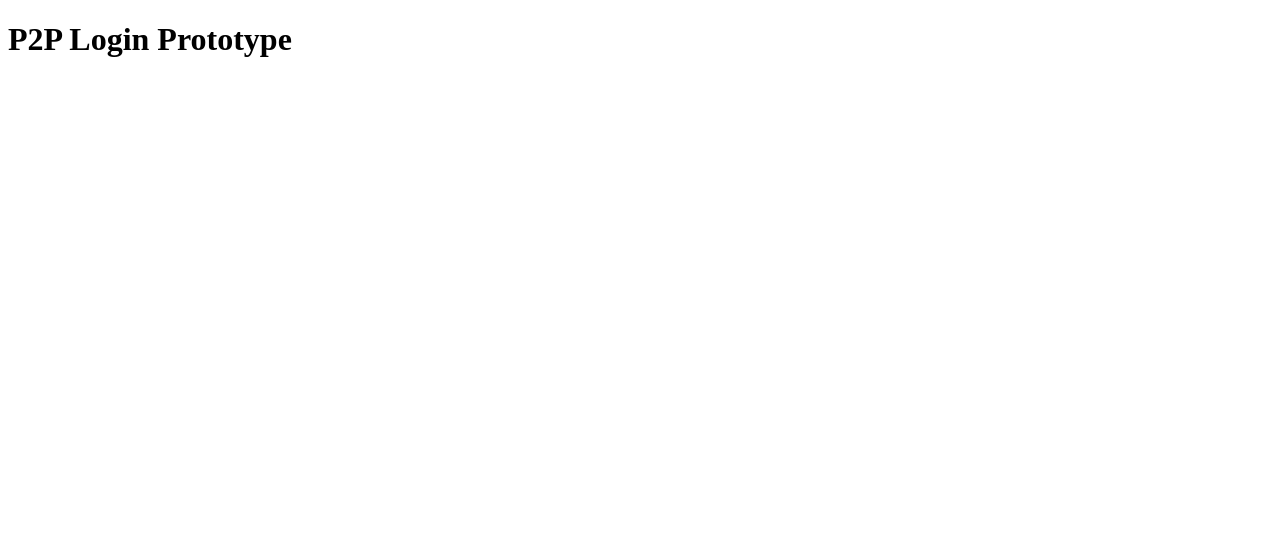
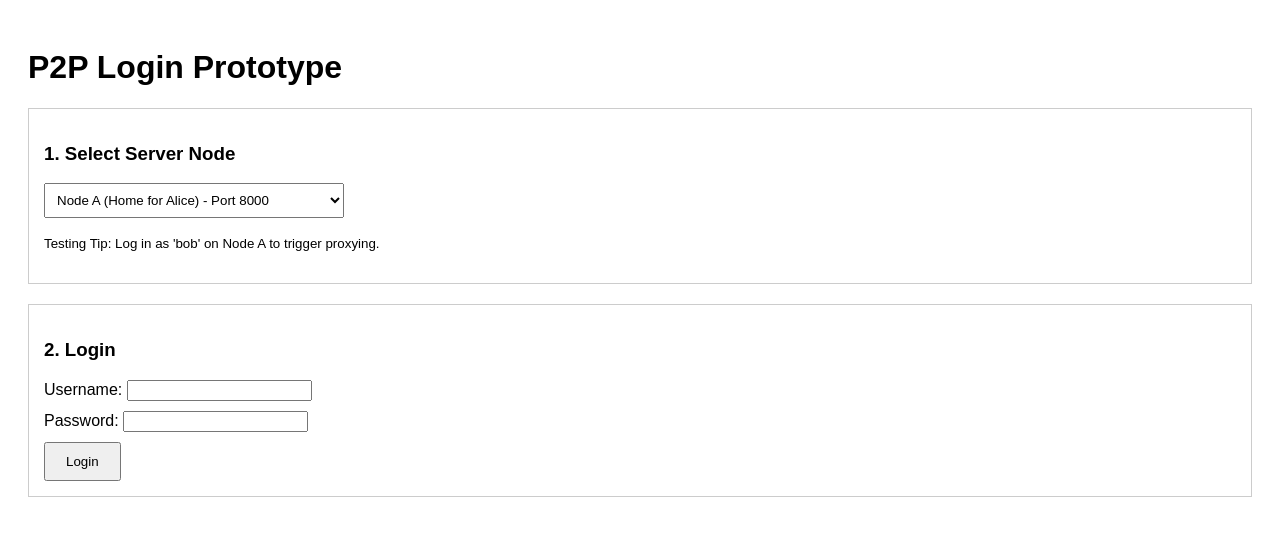
Before and after one commit to CS3450-Team-3/Sprint-2-Prototype, a React (Vite) app in the folder frontend/: page / in a window 1280 px wide. Shown: the top 536 px of the page. Built offline with nearby package versions, Linux system fonts and the light colour scheme; the HTML template or start-up script is replaced by a standard one.

Commit message:
feat(p2p): Implement React frontend with node selection and login logic

```diff
--- a/frontend/src/App.tsx
+++ b/frontend/src/App.tsx
@@ -1,9 +1,111 @@
-import React from 'react'
+import React, { useState } from 'react'
+
+interface LoginResponse {
+  token: string
+  home_node: string
+  session_type: string
+  node_id: string
+}
 
 function App() {
+  const [selectedNode, setSelectedNode] = useState('http://localhost:8000')
+  const [username, setUsername] = useState('')
+  const [password, setPassword] = useState('')
+  const [result, setResult] = useState<LoginResponse | null>(null)
+  const [error, setError] = useState<string | null>(null)
+  const [loading, setLoading] = useState(false)
+
+  const handleLogin = async (e: React.FormEvent) => {
+    e.preventDefault()
+    setLoading(true)
+    setError(null)
+    setResult(null)
+
+    try {
+      const response = await fetch(`${selectedNode}/login`, {
+        method: 'POST',
+        headers: { 'Content-Type': 'application/json' },
+        body: JSON.stringify({ username, password }),
+      })
+
+      if (!response.ok) {
+        const data = await response.json()
+        throw new Error(data.detail || 'Login failed')
+      }
+
+      const data: LoginResponse = await response.json()
+      setResult(data)
+    } catch (err: any) {
+      setError(err.message)
+    } finally {
+      setLoading(false)
+    }
+  }
+
   return (
-    <div className="App">
+    <div style={{ padding: '20px', fontFamily: 'sans-serif' }}>
       <h1>P2P Login Prototype</h1>
+
+      <div style={{ marginBottom: '20px', padding: '15px', border: '1px solid #ccc' }}>
+        <h3>1. Select Server Node</h3>
+        <select
+          value={selectedNode}
+          onChange={(e) => setSelectedNode(e.target.value)}
+          style={{ padding: '8px', width: '300px' }}
+        >
+          <option value="http://localhost:8000">Node A (Home for Alice) - Port 8000</option>
+          <option value="http://localhost:8001">Node B (Home for Bob) - Port 8001</option>
+        </select>
+        <p><small>Testing Tip: Log in as 'bob' on Node A to trigger proxying.</small></p>
+      </div>
+
+      <div style={{ marginBottom: '20px', padding: '15px', border: '1px solid #ccc' }}>
+        <h3>2. Login</h3>
+        <form onSubmit={handleLogin}>
+          <div style={{ marginBottom: '10px' }}>
+            <label>Username: </label>
+            <input
+              type="text"
+              value={username}
+              onChange={(e) => setUsername(e.target.value)}
+              required
+            />
+          </div>
+          <div style={{ marginBottom: '10px' }}>
+            <label>Password: </label>
+            <input
+              type="password"
+              value={password}
+              onChange={(e) => setPassword(e.target.value)}
+              required
+            />
+          </div>
+          <button type="submit" disabled={loading} style={{ padding: '10px 20px' }}>
+            {loading ? 'Authenticating...' : 'Login'}
+          </button>
+        </form>
+      </div>
+
+      {error && (
+        <div style={{ color: 'red', padding: '10px', backgroundColor: '#ffdada', marginBottom: '20px' }}>
+          <strong>Error:</strong> {error}
+        </div>
+      )}
+
+      {result && (
+        <div style={{ padding: '15px', backgroundColor: '#e7f3ff', border: '1px solid #2196f3' }}>
+          <h3>Login Successful!</h3>
+          <p><strong>Connected Node:</strong> {result.node_id}</p>
+          <p><strong>Home Node:</strong> {result.home_node}</p>
+          <p><strong>Session Type:</strong> <span style={{
+            color: result.session_type === 'local' ? 'green' : 'orange',
+            fontWeight: 'bold',
+            textTransform: 'uppercase'
+          }}>{result.session_type}</span></p>
+          <p><strong>Access Token:</strong> <code>{result.token}</code></p>
+          <p><small>Check backend terminal for inter-server logs.</small></p>
+        </div>
+      )}
     </div>
   )
 }
```
